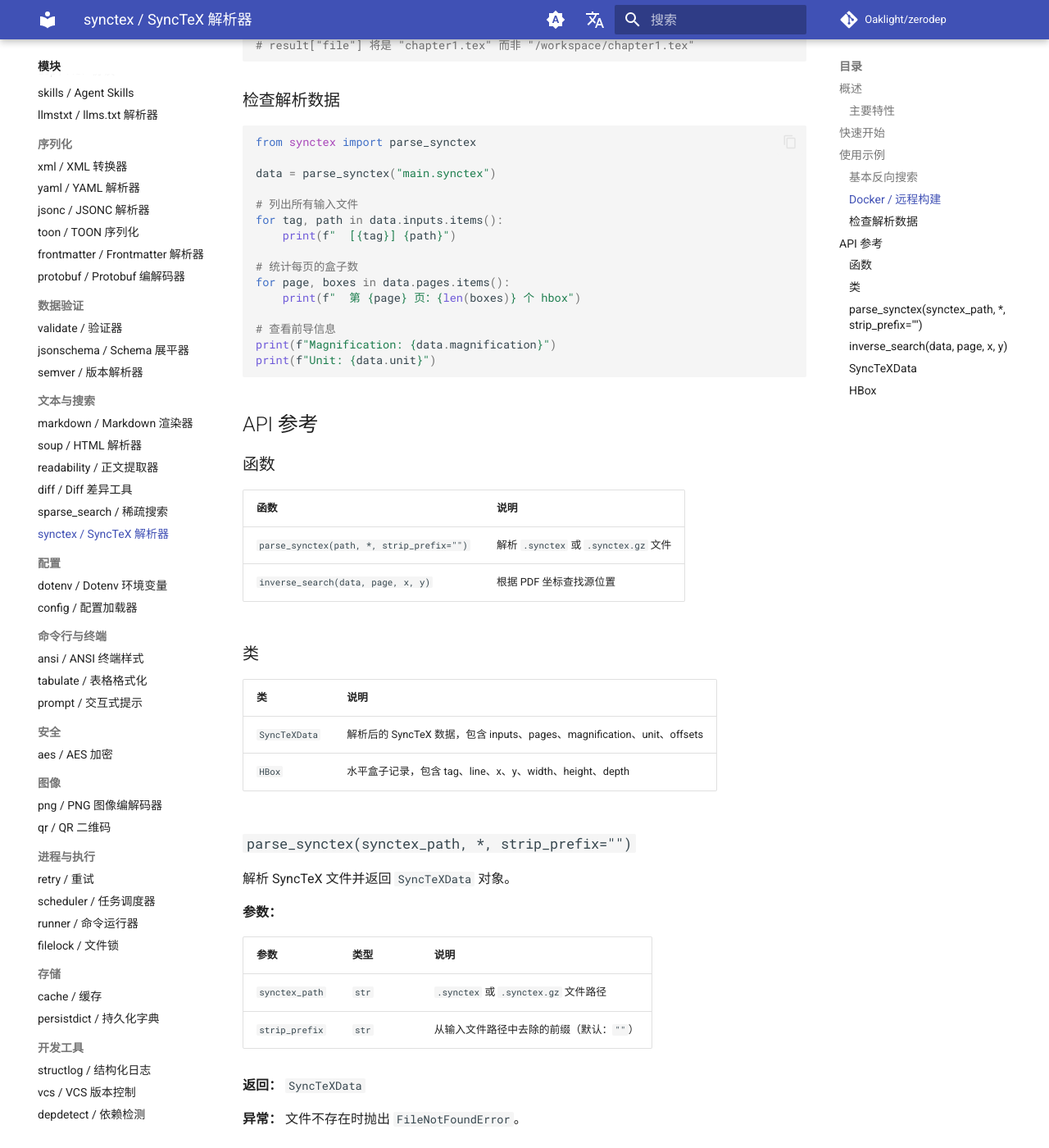
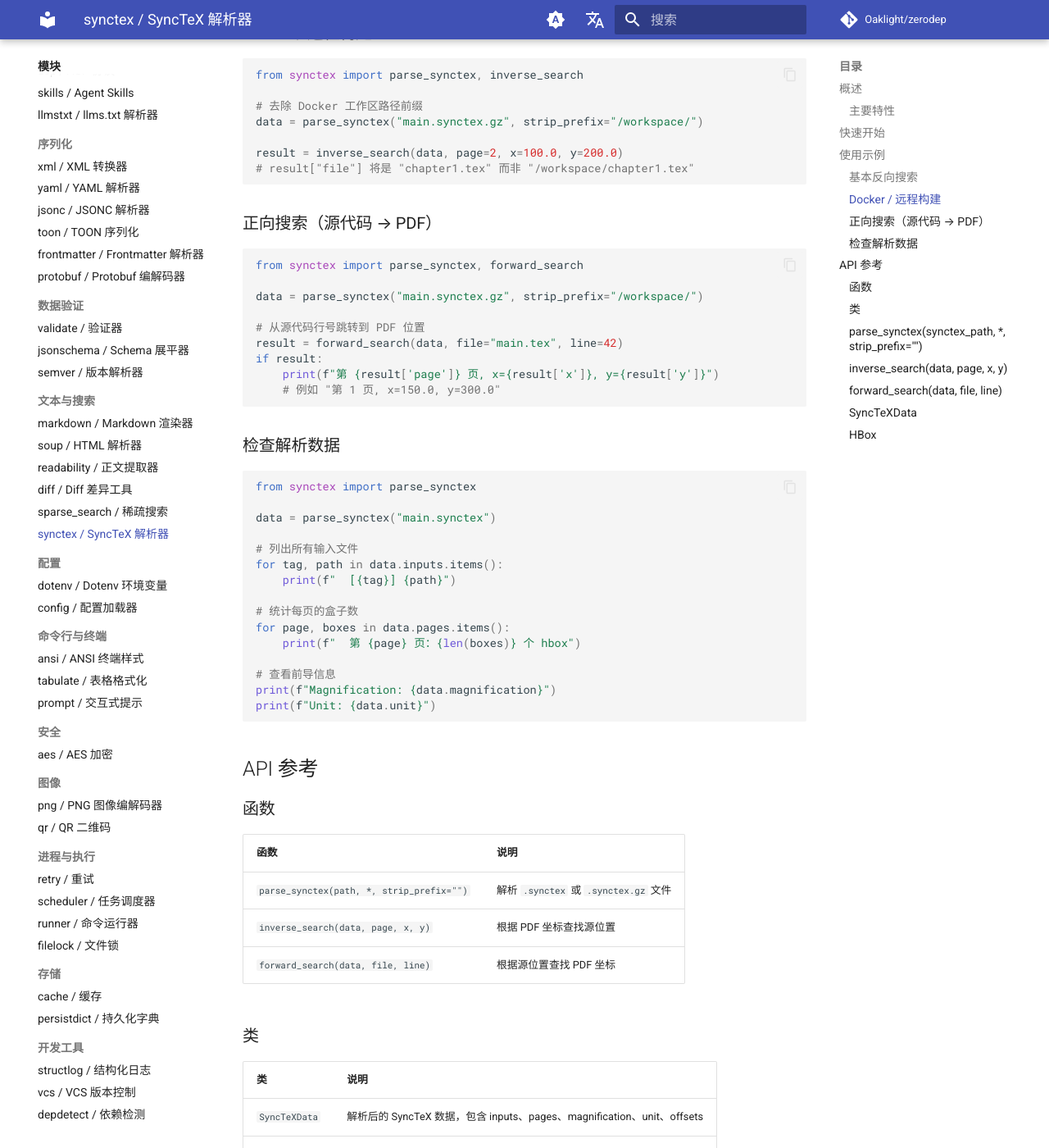
Before and after one commit to Oaklight/zerodep, an MkDocs documentation site: the page built from docs/modules/synctex.md, in a window 1280 px wide and 1400 px high, scrolled down 1499 px. Shown: the whole window at 82% size. Built offline with MkDocs 1.6.1 and Material for MkDocs 9.7.7, drawn with Linux system fonts in a browser that asks for light colours; comment, search, counter and statistics services are not loaded; some of the changed text lies outside the part shown.

Commit message:
docs(synctex): 补充 forward_search 文档和更新日志
更新模块页面为双向搜索描述，新增正向搜索用例和 API 参考。
更新变更日志条目以反映 forward_search 和 29 个测试。

````diff
--- a/docs/modules/synctex.md
+++ b/docs/modules/synctex.md
@@ -1,10 +1,15 @@
 # SyncTeX 解析器
 
-SyncTeX 反向搜索解析器 -- 零依赖，仅标准库，Python 3.10+。
+SyncTeX 双向搜索解析器 -- 零依赖，仅标准库，Python 3.10+。
 
 ## 概述
 
-SyncTeX 模块解析 TeX 引擎（使用 `-synctex=1`）生成的 `.synctex` 和 `.synctex.gz` 文件，提供空间查询将 PDF 坐标映射回源文件和行号（反向搜索）。纯 Python 实现，无外部依赖。
+SyncTeX 模块解析 TeX 引擎（使用 `-synctex=1`）生成的 `.synctex` 和 `.synctex.gz` 文件，提供双向空间查询：
+
+- **反向搜索** -- PDF 位置 → 源文件和行号
+- **正向搜索** -- 源文件和行号 → PDF 位置
+
+纯 Python 实现，无外部依赖。
 
 | 文件 | 说明 | 依赖 |
 |------|------|------|
@@ -14,6 +19,7 @@ SyncTeX 模块解析 TeX 引擎（使用 `-synctex=1`）生成的 `.synctex` 和
 
 - **SyncTeX 解析** -- 读取纯文本 `.synctex` 和 gzip 压缩的 `.synctex.gz` 文件
 - **反向搜索** -- 将 PDF 页面坐标（PDF points）映射到源文件和行号
+- **正向搜索** -- 将源文件和行号映射到 PDF 页面坐标
 - **路径规范化** -- 去除可配置前缀（如 Docker 构建中的 `/workspace/`）和 `./` 前缀
 - **空间匹配** -- 多阶段最近盒子算法：垂直包含、水平包含、最近距离回退
 
@@ -28,7 +34,7 @@ cp synctex/synctex.py your_project/
 然后直接导入：
 
 ```python
-from synctex import parse_synctex, inverse_search, SyncTeXData
+from synctex import parse_synctex, inverse_search, forward_search, SyncTeXData
 ```
 
 ## 使用示例
@@ -60,6 +66,20 @@ result = inverse_search(data, page=2, x=100.0, y=200.0)
 # result["file"] 将是 "chapter1.tex" 而非 "/workspace/chapter1.tex"
 ```
 
+### 正向搜索（源代码 → PDF）
+
+```python
+from synctex import parse_synctex, forward_search
+
+data = parse_synctex("main.synctex.gz", strip_prefix="/workspace/")
+
+# 从源代码行号跳转到 PDF 位置
+result = forward_search(data, file="main.tex", line=42)
+if result:
+    print(f"第 {result['page']} 页, x={result['x']}, y={result['y']}")
+    # 例如 "第 1 页, x=150.0, y=300.0"
+```
+
 ### 检查解析数据
 
 ```python
@@ -88,6 +108,7 @@ print(f"Unit: {data.unit}")
 |------|------|
 | `parse_synctex(path, *, strip_prefix="")` | 解析 `.synctex` 或 `.synctex.gz` 文件 |
 | `inverse_search(data, page, x, y)` | 根据 PDF 坐标查找源位置 |
+| `forward_search(data, file, line)` | 根据源位置查找 PDF 坐标 |
 
 ### 类
 
@@ -130,6 +151,22 @@ print(f"Unit: {data.unit}")
 
 ---
 
+### `forward_search(data, file, line)`
+
+根据源文件和行号查找 PDF 页面和位置。
+
+**参数：**
+
+| 参数 | 类型 | 说明 |
+|------|------|------|
+| `data` | `SyncTeXData` | `parse_synctex()` 返回的解析数据 |
+| `file` | `str` | 源文件路径（相对路径，与 `data.inputs` 中存储的一致） |
+| `line` | `int` | 从 1 开始的源代码行号 |
+
+**返回：** `{"page": int, "x": float, "y": float}` 或 `None`（无匹配时）。
+
+---
+
 ### `SyncTeXData`
 
 | 属性 | 类型 | 默认值 | 说明 |
````
Also changed, not shown: docs/changelog.md (+1 -1 lines).
